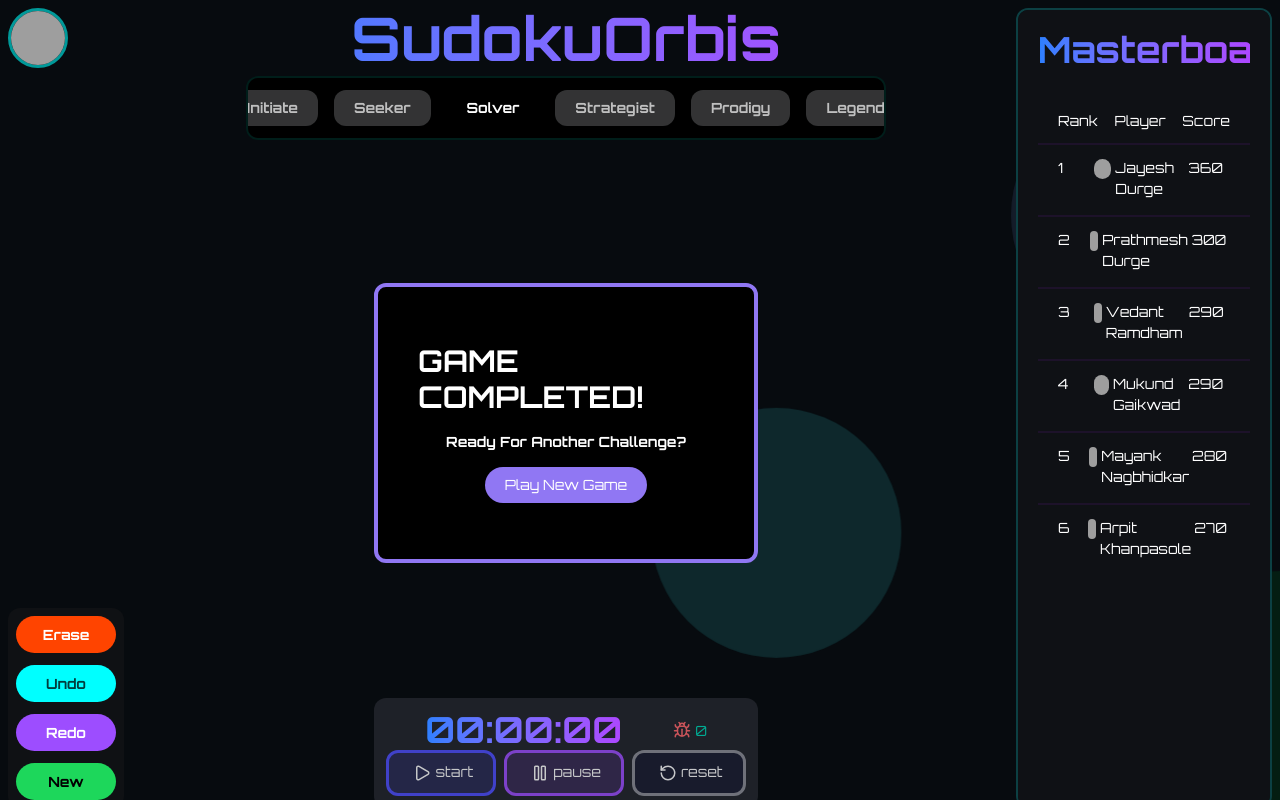
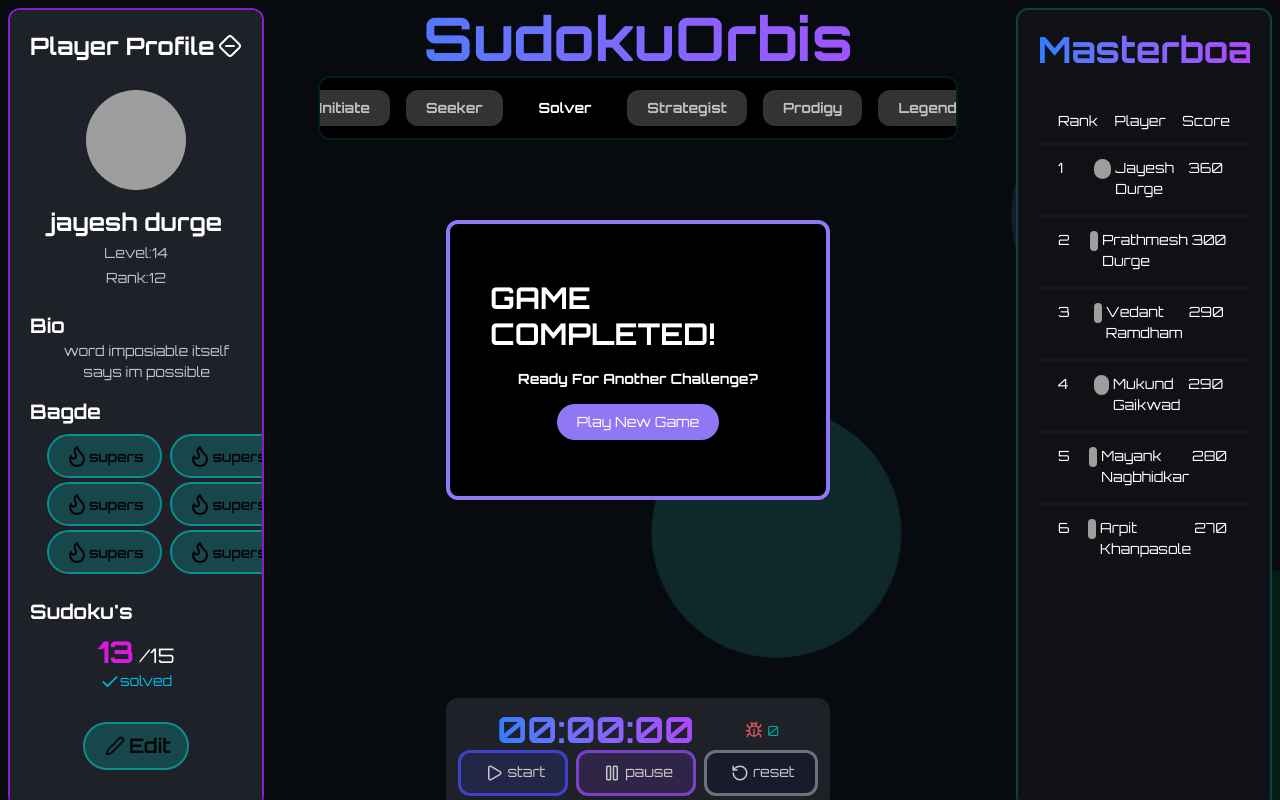
Before and after one commit to jayesh-durge/Sudoku-WebGame, a React (Vite) app: page / in a window 1280 px wide. Built offline with nearby package versions, Linux system fonts and the light colour scheme; grey boxes are pictures that could not be loaded.

Commit message:
game over state absolute positions

```diff
--- a/src/components/GameOver.jsx
+++ b/src/components/GameOver.jsx
@@ -4,7 +4,7 @@ import ActionButton from "./ActionButton"
 
 function GameOver(){
     return (
-        <Container classname={"text-white flex-col justify-evenly items-center border-[#9077f3] border-4 p-10 w-[30vw] h-[35vh] bg-black"}>
+        <Container classname={"text-white flex-col justify-evenly items-center border-[#9077f3] border-4 p-10 w-[30vw] h-[35vh] bg-black absolute top-55"}>
             <h1 className="font-bold text-3xl uppercase">Game completed!</h1>
             <h2 className="font-bold  capitalize">ready for another challenge?</h2>
             <ActionButton text={"play new game"} classname={"bg-[#9077f3] capitalize rounded-3xl w-fit px-5"}/>
--- a/src/pages/GamePage.jsx
+++ b/src/pages/GamePage.jsx
@@ -5,7 +5,7 @@ import {Flame} from "lucide-react"
 
 function GamePage(){
     let difficultyLevels=["Initiate","Seeker","Solver","Strategist","Prodigy","Legend"];
-    let whichPage="";
+    let whichPage="Profile";
     let viewscoreBoard=true;
     let gameover=true;
     return (
```
